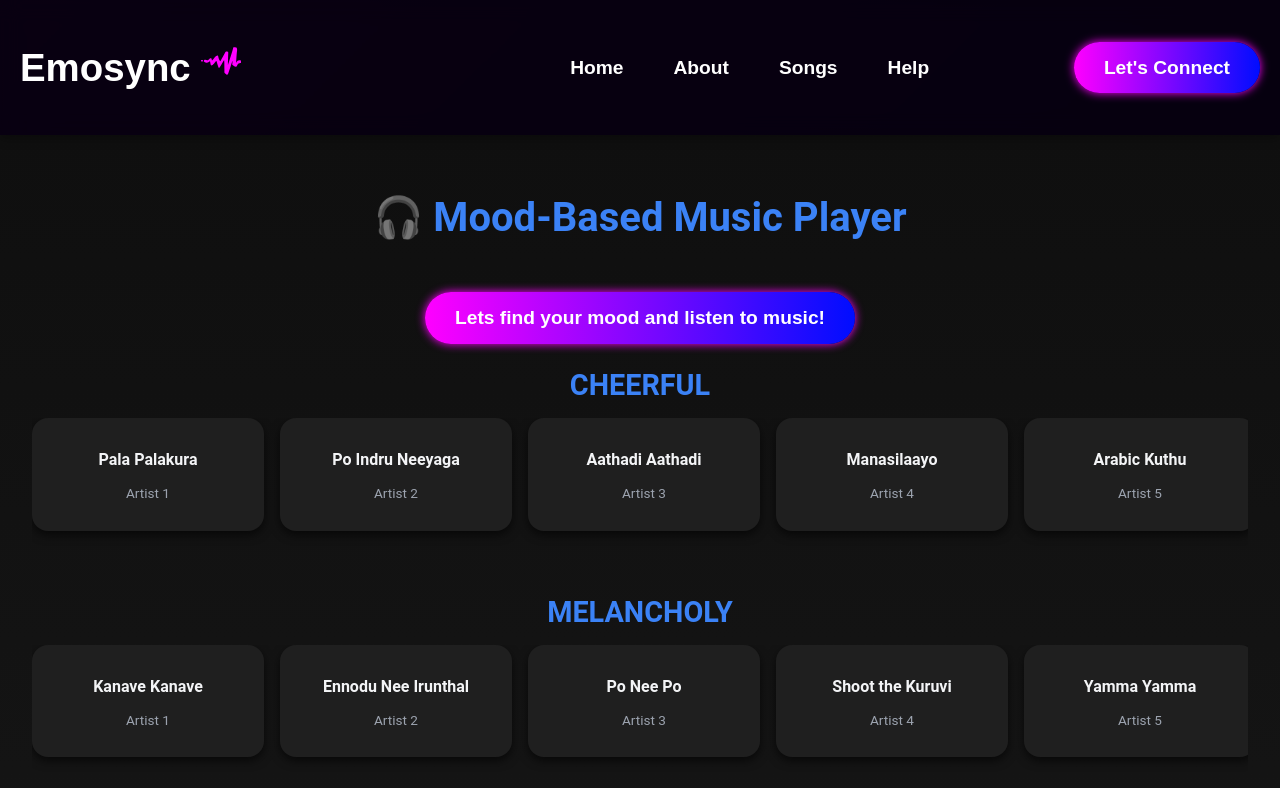
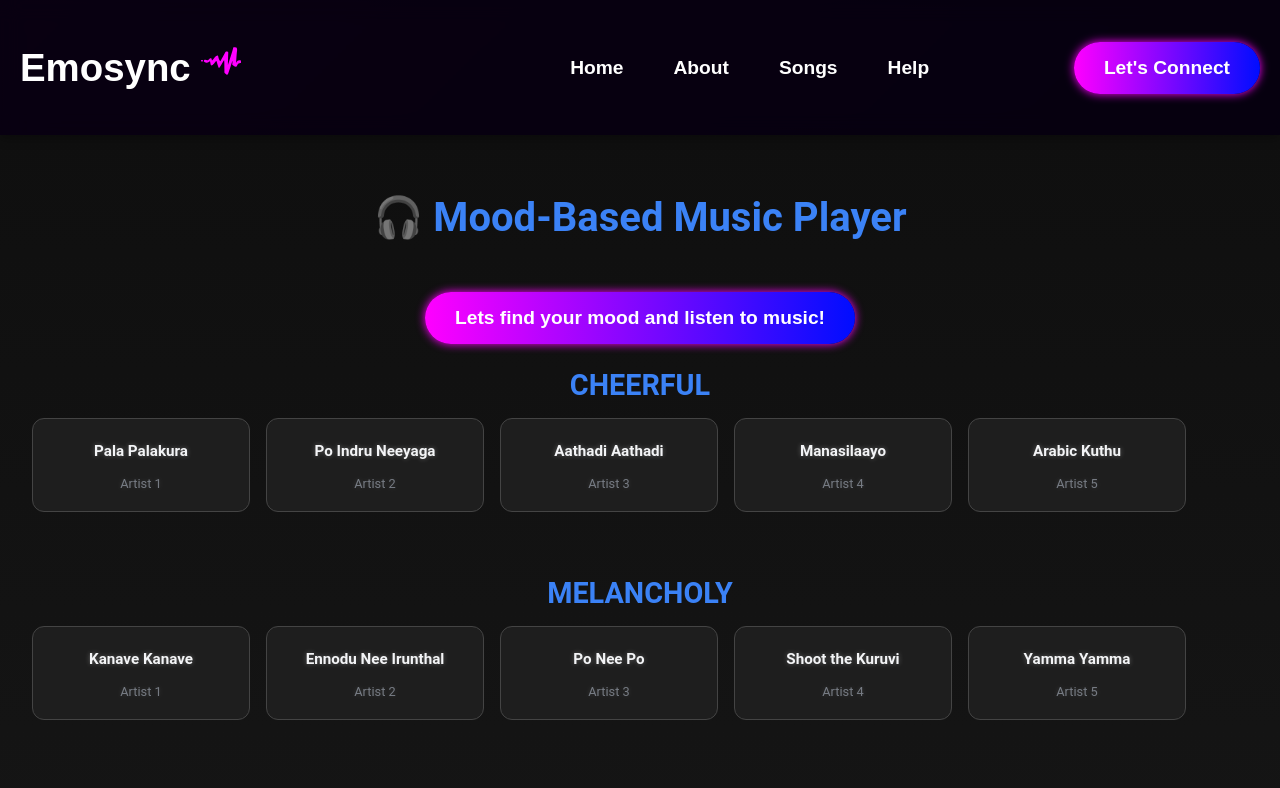
Before and after one commit to SundarapandiT/Emosync, a React (Vite) app: page /songs in a window 1280 px wide. Shown: the top 788 px of the page. Built offline with nearby package versions, Linux system fonts and the light colour scheme.

Commit message:
layout modified

```diff
--- a/src/songs.css
+++ b/src/songs.css
@@ -119,3 +119,174 @@
 .--allsongs-controls button:hover {
   background-color: #2563eb;
 }
+.songs-container {
+  padding: 2rem;
+  color: white;
+}
+
+.songs-title {
+  font-size: 2rem;
+  text-align: center;
+  margin-bottom: 1rem;
+}
+
+.glow-button {
+  background: linear-gradient(90deg, #ff00ff, #0033ff);
+  color: white;
+  padding: 10px 20px;
+  border-radius: 30px;
+  border: none;
+  box-shadow: 0 0 10px #ff00ff;
+  cursor: pointer;
+  margin: 0 auto;
+  display: block;
+  font-weight: bold;
+}
+
+.playlist-section {
+  margin-top: 3rem;
+}
+
+.playlist-heading {
+  color: #42a5f5;
+  font-size: 1.5rem;
+  margin-bottom: 1rem;
+  text-align: center;
+}
+
+.playlist-scroll {
+  display: flex;
+  overflow-x: auto;
+  padding: 10px;
+  gap: 1rem;
+  scrollbar-width: none;
+}
+
+.song-card {
+  background: #222;
+  padding: 1rem;
+  min-width: 200px;
+  border-radius: 10px;
+  transition: transform 0.2s;
+  box-shadow: 0 2px 10px rgba(255, 255, 255, 0.1);
+  cursor: pointer;
+}
+
+.song-card:hover {
+  transform: scale(1.05);
+}
+
+.song-title {
+  font-weight: bold;
+  margin-bottom: 0.5rem;
+}
+
+.song-artist {
+  font-size: 0.85rem;
+  color: #aaa;
+}
+
+.playing {
+  border: 2px solid #42a5f5;
+}
+
+.player-section {
+  margin-top: 2rem;
+  text-align: center;
+}
+
+.player-progress {
+  width: 80%;
+  margin: 10px auto;
+  display: block;
+}
+
+.player-controls button {
+  background: none;
+  border: none;
+  font-size: 1.5rem;
+  color: white;
+  margin: 0 10px;
+  cursor: pointer;
+}
+.song-card {
+  background: #222;
+  padding: 1rem;
+  min-width: 200px;
+  border-radius: 10px;
+  text-align: center;
+  transition: transform 0.2s;
+  cursor: pointer;
+  box-shadow: 0 0 10px rgba(255, 255, 255, 0.1);
+}
+
+.song-card:hover {
+  transform: scale(1.05);
+}
+
+.song-cover {
+  width: 100%;
+  height: 120px;
+  border-radius: 8px;
+  object-fit: cover;
+  margin-bottom: 0.5rem;
+}
+
+.song-title {
+  font-weight: bold;
+  margin-bottom: 0.3rem;
+}
+
+.song-artist {
+  font-size: 0.85rem;
+  color: #ccc;
+}
+
+.playing {
+  border: 2px solid #42a5f5;
+}
+.--allsongs-song-card {
+  width: 160px;
+  background: #1e1e1e;
+  border-radius: 12px;
+  padding: 0.5rem;
+  text-align: center;
+  cursor: pointer;
+  transition: transform 0.3s ease, box-shadow 0.3s ease;
+  border: 1px solid #444;
+  box-shadow: 0 0 8px rgba(255, 255, 255, 0);
+}
+
+.--allsongs-song-card:hover {
+  transform: scale(1.05);
+  box-shadow: 0 0 15px rgba(0, 255, 255, 0.6);
+}
+
+.--allsongs-song-card.--playing {
+  box-shadow: 0 0 20px 5px rgba(0, 255, 100, 0.8);
+  border: 1px solid rgba(0, 255, 100, 0.9);
+}
+
+.--allsongs-image {
+  width: 100%;
+  height: auto;
+  border-radius: 8px;
+  box-shadow: 0 0 5px rgba(255, 255, 255, 0.1);
+}
+
+.--allsongs-text {
+  margin-top: 0.5rem;
+  color: white;
+}
+
+.--allsongs-song-title {
+  font-weight: bold;
+  font-size: 0.95rem;
+  text-shadow: 0 0 5px rgba(255, 255, 255, 0.3);
+}
+
+.--allsongs-song-artist {
+  font-size: 0.8rem;
+  opacity: 0.7;
+  text-shadow: 0 0 5px rgba(255, 255, 255, 0.2);
+}
```
